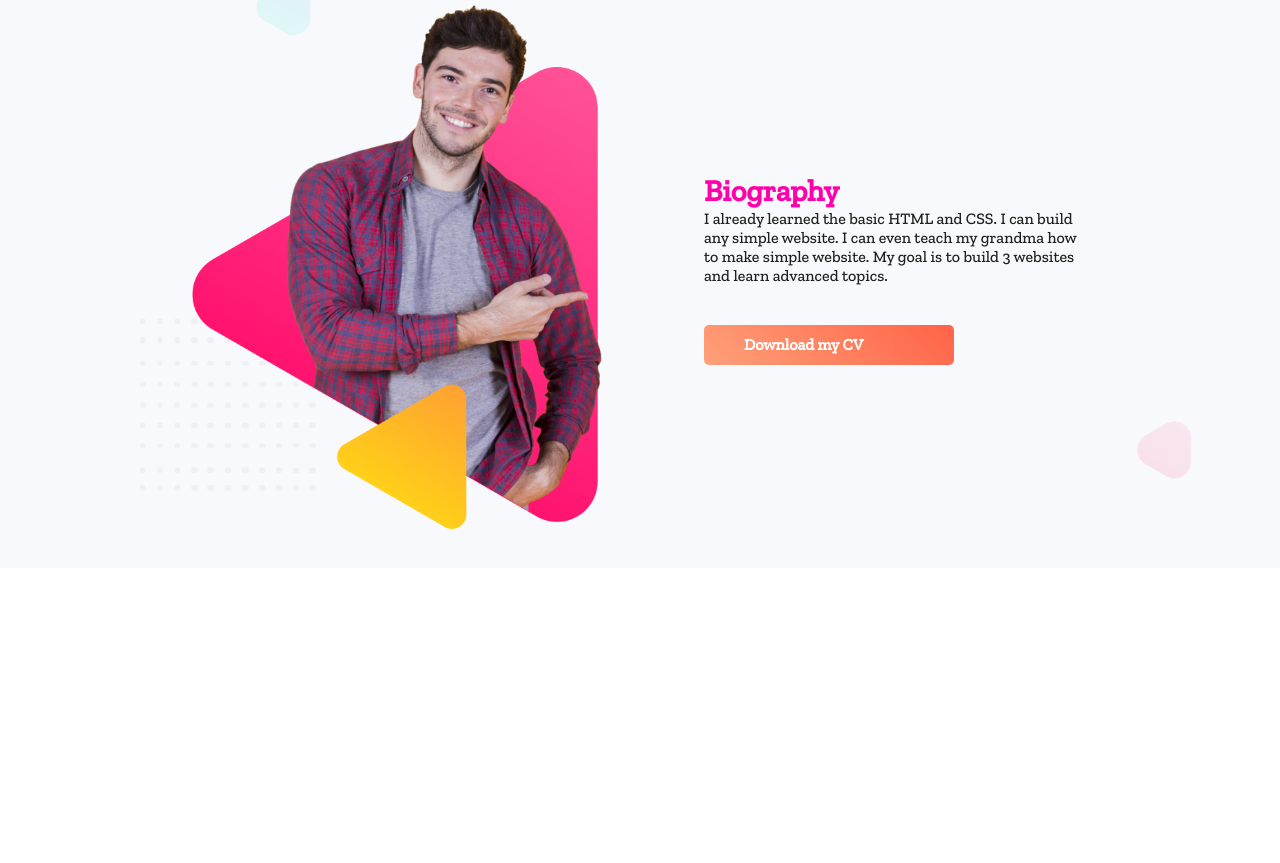
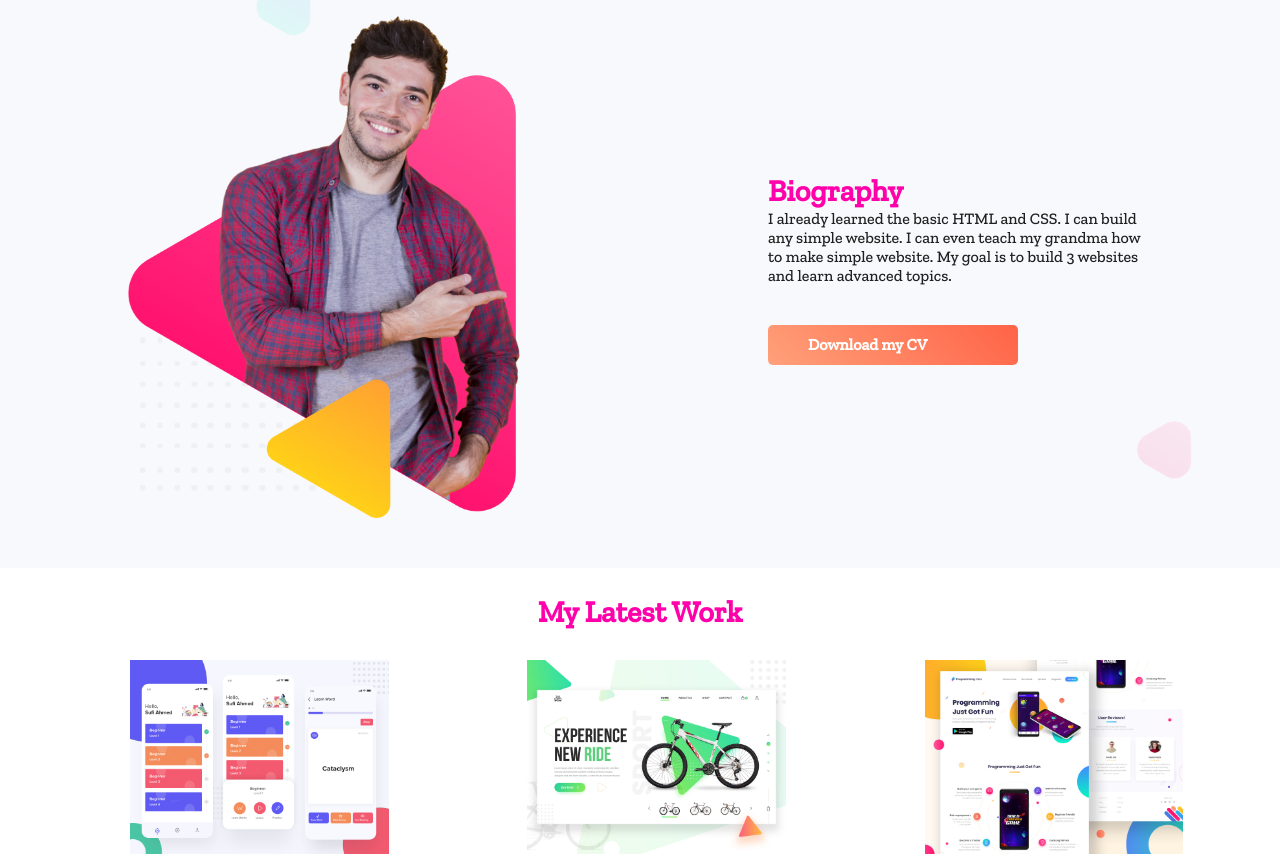
Before and after one commit to ASADxRONY/TEST, a plain HTML site: page index.html in a window 1280 px wide. Shown: the part 831-1694 px from the top of the page. Before the commit the page ends 1400 px from the top, so only its background shows below. Drawn offline with nearby package versions, Linux system fonts and the light colour scheme.

Commit message:
Final Website

```diff
--- a/index.html
+++ b/index.html
@@ -36,5 +36,17 @@
         </div>
     </section>
 
+    <div class="last-part">
+        <div class="text-two">
+            <h1>My Latest Work</h1>
+        </div>
+        <div class="img-two">
+            <img src="image/latest-work/work-1.png"alt="">
+            <img src="image/latest-work/work-2.jpg" alt="">
+            <img src="image/latest-work/work-3.jpg" alt="">
+
+        </div>
+    </div>
+
 
 </body>
--- a/style.css
+++ b/style.css
@@ -24,13 +24,15 @@ header{
     margin: 0px auto;
 }
 header .img{
-    width: 40%;
+    width: 60%;
+    padding-left:250px;
 }
 header .img img{
     width: 80%;
 }
 header .text{
-    width:50%;
+    width:30%;
+    padding-left:100px;
 
 }
 h1{
@@ -86,8 +88,8 @@ section{
     height: 40px;
 }
 section .img-one{
-    width: 40%;
-    border: 20px;
+    width: 50%;
+    padding-right:150px;
 
 }
 section .img-one img{
@@ -97,3 +99,24 @@ section .text-one{
     width:30%;
 
 }
+
+
+.last-part{
+    display:block;
+    align-items: stretch;
+    justify-content: center;
+}
+
+
+div .img-two img{
+    width: 21%;
+    padding: 5px 5px ;
+    margin-left: 125px;
+
+
+}
+div .text-two{
+    text-align:center;
+    padding:25px;
+
+}
```
